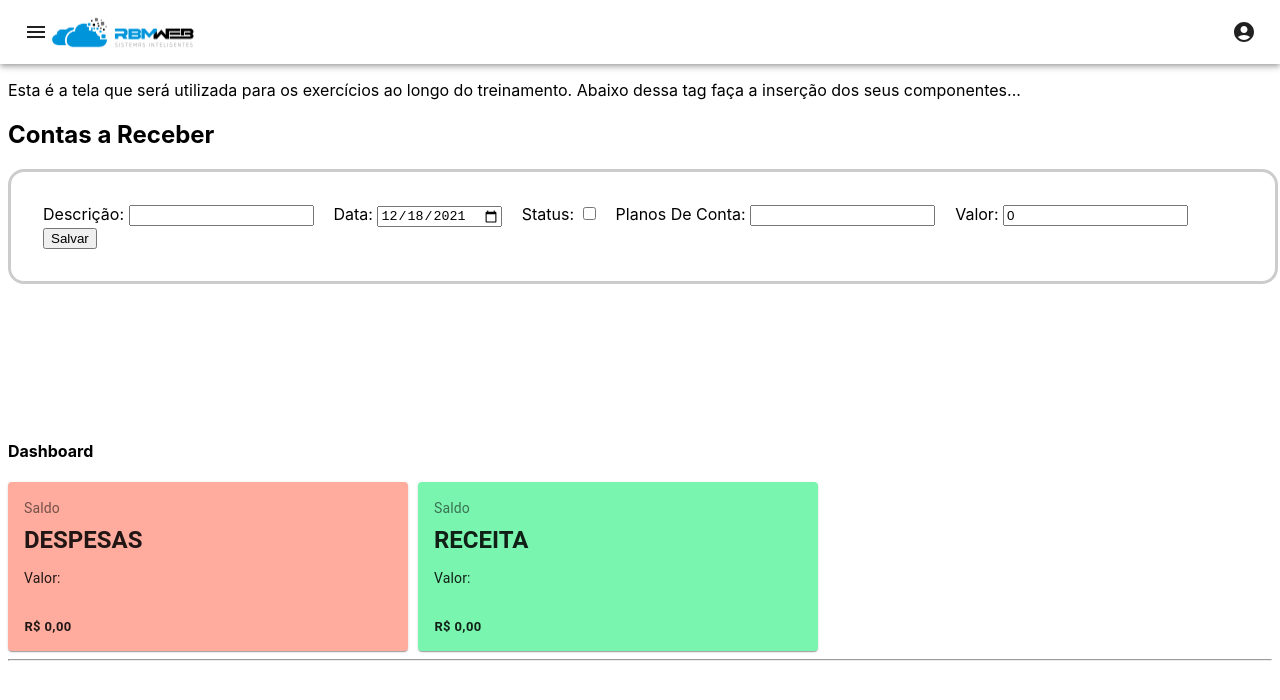
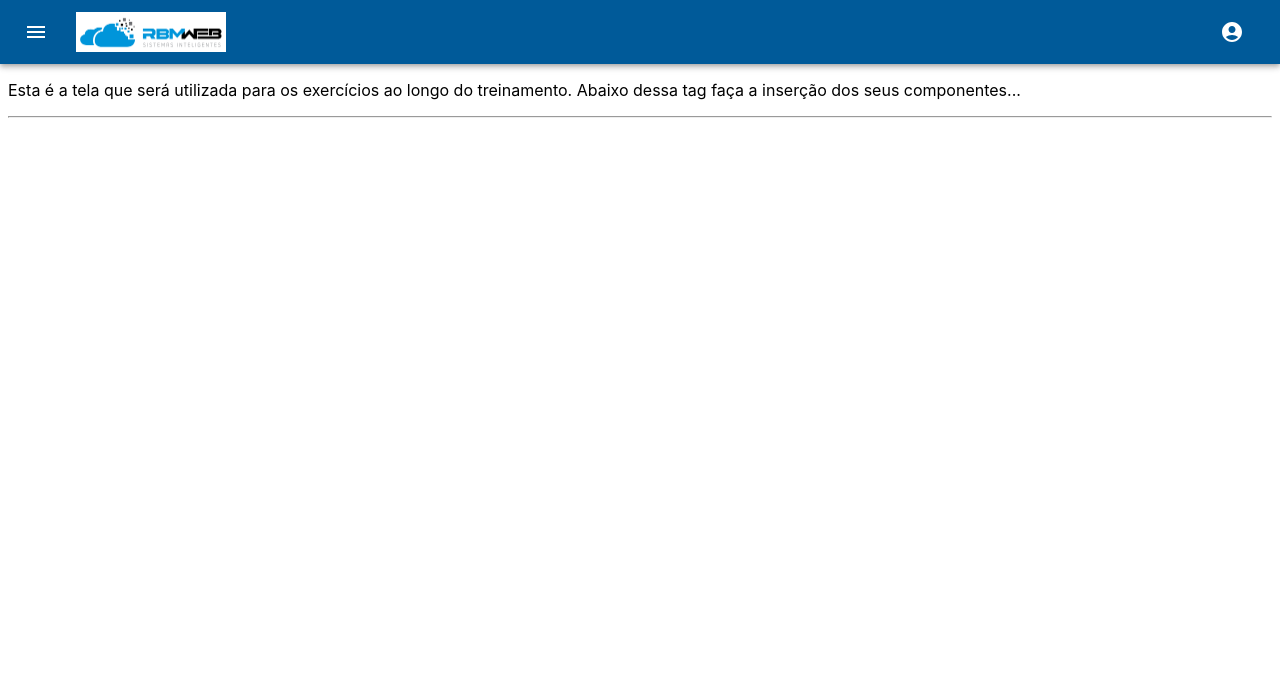
Before and after one commit to xanwerneck/rbm-treinamento, a React (Create React App) app: page / in a window 1280 px wide. Shown: the top 700 px of the page. Built offline with nearby package versions, Linux system fonts and the light colour scheme.

Commit message:
Contas a receber e dashboard

```diff
--- a/src/components/Home/Home.tsx
+++ b/src/components/Home/Home.tsx
@@ -1,8 +1,6 @@
 import { useEffect } from "react"
 import { setPlanoDeContas } from "../../models/firestore/PlanoDeContasStore"
 import PlanoDeContas from "../../models/PlanoDeContas"
-import ContasAReceber from "../ContasAReceber/ContasAReceber"
-import DashQuadros from "../Dashboard/Dashboard"
 
 export default function Home(){
     useEffect(
@@ -15,8 +13,7 @@ export default function Home(){
             <p>
                 Esta é a tela que será utilizada para os exercícios ao longo do treinamento. Abaixo dessa tag faça a inserção dos seus componentes...
             </p>
-            <ContasAReceber/>
-            <DashQuadros />
+
             <hr />
         </div>
     )
```
